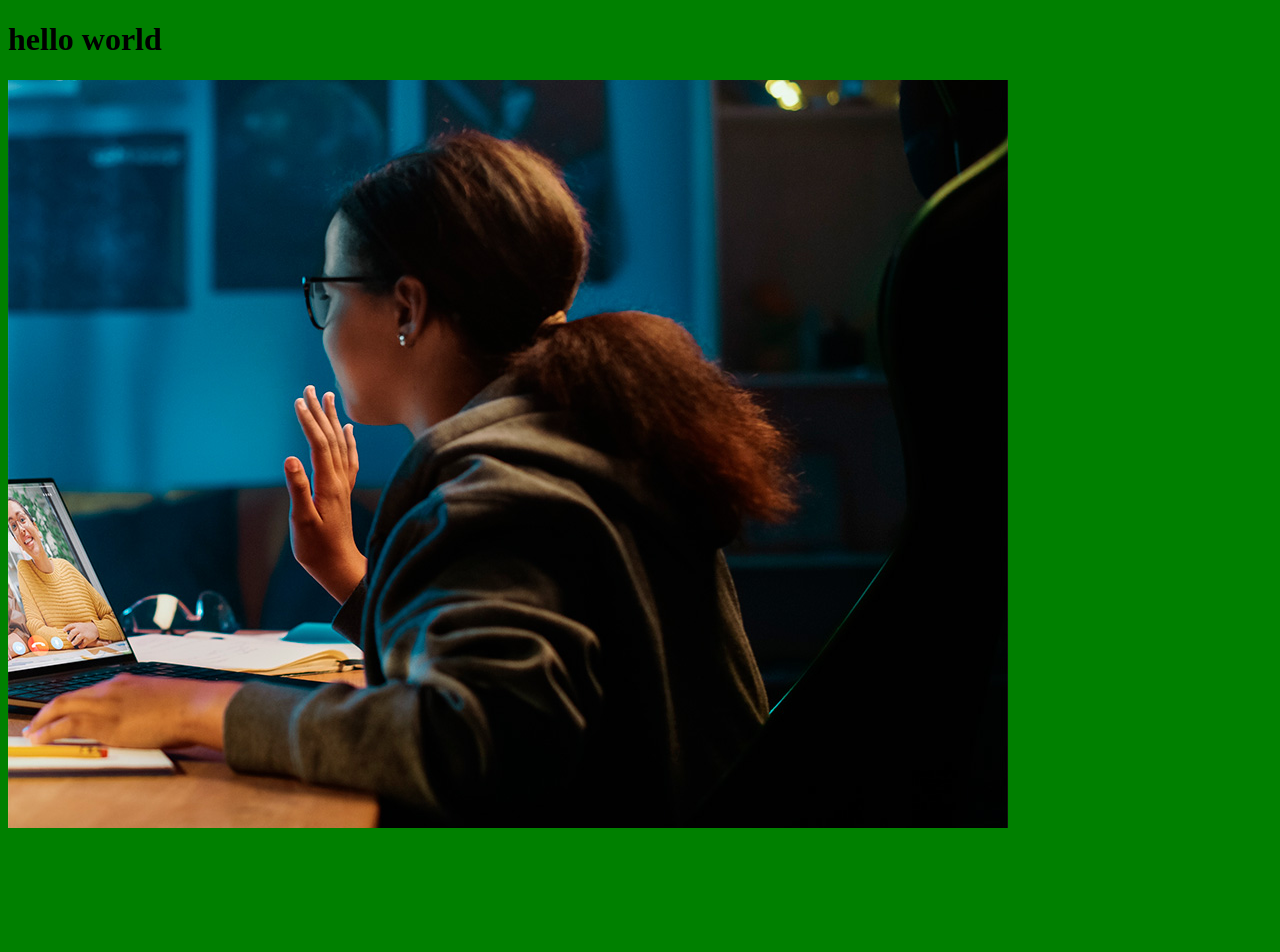
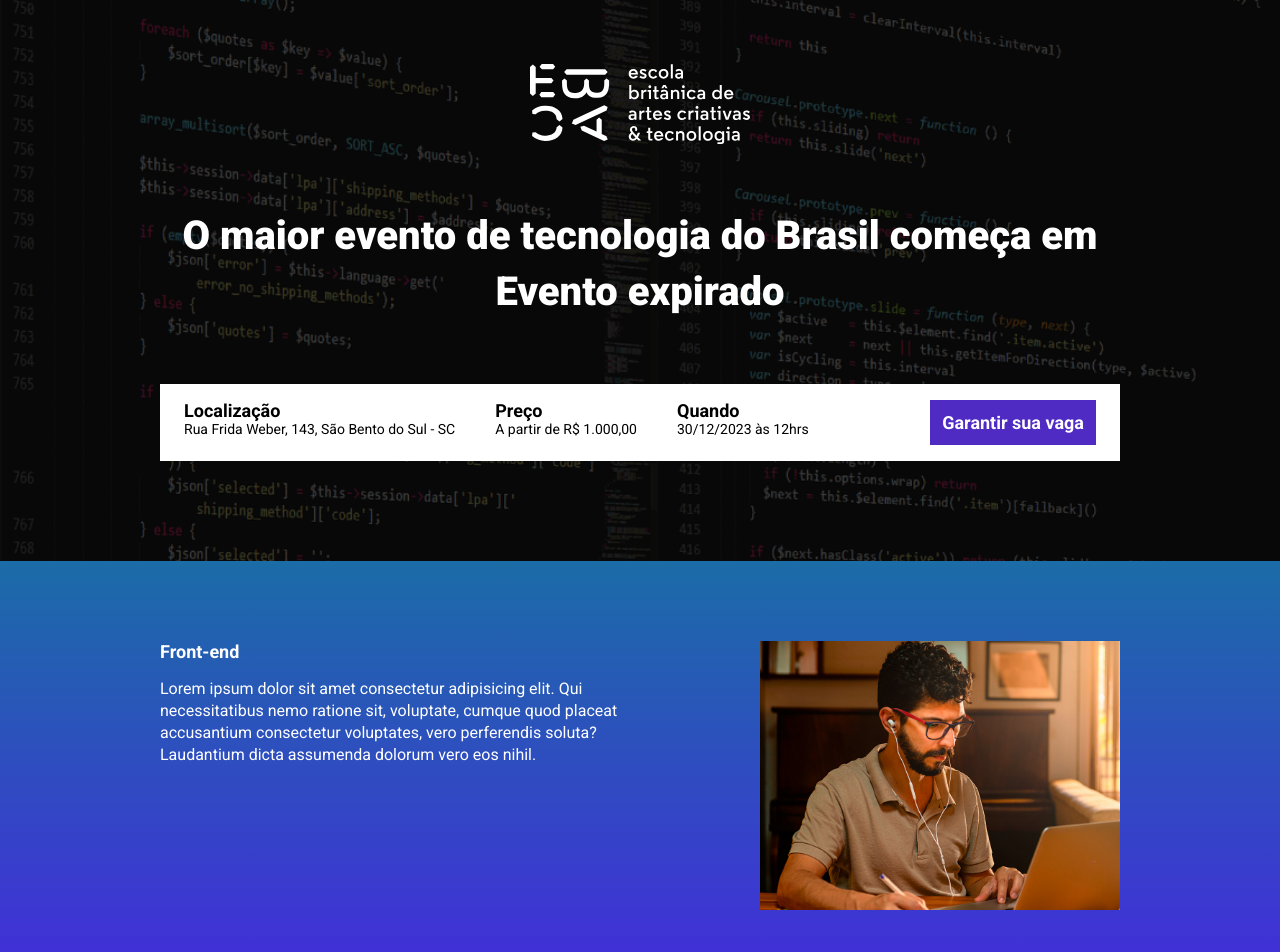
Before and after one commit to jebcode2021/ebac_tech_talks, a website built with Parcel: page src/index.html in a window 1280 px wide. Shown: the top 952 px of the page. Before the commit the page ends 840 px from the top, so only its background shows below. Built offline with nearby package versions, Linux system fonts and the light colour scheme.

Commit message:
criando a contagem regressiva

```diff
--- a/package.json
+++ b/package.json
@@ -2,9 +2,9 @@
   "name": "ebac_talks",
   "version": "1.0.0",
   "description": "",
-  "main": "index.js",
   "scripts": {
     "dev": "parcel src/index.html src/css/style.scss src/js/script.js",
+    "build": "parcel build src/index.html",
     "test": "echo \"Error: no test specified\" && exit 1"
   },
   "keywords": [],
--- /dev/null
+++ b/src/css/_event.scss
@@ -0,0 +1,77 @@
+@use "variables";
+
+.event {
+    padding: 80px 0;
+
+    &--frontend {
+        background-image: linear-gradient(variables.$blue1, variables.$blue2);
+    }
+
+    &--ux-ui {
+        background-image: linear-gradient(variables.$blue2, variables.$pink1);
+    }
+
+    &--data-science {
+        background-image: linear-gradient(variables.$pink1, variables.$pink2);
+    }
+
+    &--backend {
+        background-image: linear-gradient(variables.$pink2, variables.$pink1);
+    }
+
+    &--image--left {
+        .container {
+            flex-direction: row-reverse;
+        }
+    }
+
+    .container {
+        display: flex;
+        gap: 40px;
+    }
+
+    &--image--right {
+        .container {
+            flex-direction: row;
+        }
+    }
+
+    .container {
+        display: flex;
+    }
+
+    &__image {
+        max-width: 360px;
+    }
+
+    &__details {
+        margin-right: 40px;
+
+        &__title {
+            font-size: 18px;
+            font-weight: bold;
+            margin-bottom: 16px;
+        }
+
+        &__description {
+            font-size: 16px;
+            line-height: 22px;
+        }
+    }
+
+
+    @media (max-width: 640px) {
+        .container {
+            display: block;
+        }
+
+        &__image {
+            width: 100%;
+        }
+
+        &__details {
+            margin-right: 0;
+            margin-bottom: 16px;
+        }
+    }
+}
--- /dev/null
+++ b/src/css/_hero.scss
@@ -0,0 +1,55 @@
+@use "variables";
+
+.hero {
+    padding-top: 64px;
+    padding-bottom: 100px;
+    background-image: url("../img/fundo.png");
+    background-repeat: no-repeat;
+    background-size: cover;
+    position: relative;
+
+    .container {
+        position: relative;
+    }
+
+    &::before {
+        position: absolute;
+        top: 0;
+        left: 0;
+        width: 100%;
+        height: 100%;
+        background-color: variables.$textColorPreto;
+        content: '';
+        opacity: .7;
+    }
+
+    &__text {
+        padding-top: 64px;
+        padding-bottom: 64px;
+        font-size: 40px;
+        line-height: 56px;
+        color: variables.$textColorBranco;
+        font-weight: 880;
+        text-align: center;
+    }
+
+    &__logo {
+        margin: 0 auto;
+        height: 80px;
+        display: block;
+    }
+
+    @media (max-width: 640px) {
+       padding: 40px 0;
+
+        &__logo {
+            height: 40px;
+        }
+
+        &__text {
+            font-size: 22px;
+            line-height: 24px;
+            margin: 24px 0;
+        }
+    }
+}
--- /dev/null
+++ b/src/css/_variables.scss
@@ -0,0 +1,9 @@
+$textColorBranco: #fff;
+$textColorPreto: #000;
+
+$blue1: #1b6ca7;
+$blue2: #442bdb;
+$blue3: #4f2ac3;
+
+$pink1: #89223b;
+$pink2: #9c791d;
--- /dev/null
+++ b/src/css/components/_buttons.scss
@@ -0,0 +1,25 @@
+@use "../variables";
+
+.button {
+    padding: 12px;
+    font-size: 18px;
+    font-weight: bold;
+    text-decoration: none;
+    text-align: center;
+    white-space: nowrap;
+
+    &--primary {
+        background-color: variables.$blue3;
+        color: variables.$textColorBranco;
+    }
+
+    @media (max-width: 640px) {
+        display: block;
+        width: 100%;
+    }
+
+    @media (max-width: 1024px) {
+        display: flex;
+        align-items: center;
+    }
+}
--- /dev/null
+++ b/src/css/components/_infosbar.scss
@@ -0,0 +1,42 @@
+@use "../variables";
+
+.infos-bar {
+    padding: 16px 24px;
+    background-color: variables.$textColorBranco;
+    display: flex;
+    justify-content: space-between;
+
+    &__infos {
+        display: flex;
+        gap: 40px;
+
+        &__item {
+            font-size: 14px;
+            color: variables.$textColorPreto;
+
+            b {
+                color: variables.$textColorPreto;
+                font-size: 18px;
+                display: block;
+            }
+        }
+    }
+
+    @media (max-width: 640px) {
+        display: block;
+
+        &__infos {
+            display: block;
+
+            &__item {
+                margin-bottom: 24px;
+            }
+        }
+    }
+
+    @media (max-width: 1024px) {
+        &__infos {
+            gap: 16px;
+        }
+    }
+}
--- a/src/css/style.scss
+++ b/src/css/style.scss
@@ -1,3 +1,28 @@
-body {
-    background-color: green;
+@use "hero";
+@use "components/infosbar";
+@use "components/buttons";
+@use "event";
+@use "variables";
+
+* {
+    margin: 0;
+    padding: 0;
+    box-sizing: border-box;
+    font-family: Roboto, sans-serif;
+    color: variables.$textColorBranco;
+    list-style: none;
 }
+
+.container {
+    max-width: 960px;
+    width: 100%;
+    margin: 0 auto;
+
+    @media (max-width: 640px) {
+        max-width:80%;
+    }
+
+    @media (max-width: 1024px) {
+        max-width: 90%;
+    }
+}
--- a/src/index.html
+++ b/src/index.html
@@ -1,15 +1,99 @@
 <!DOCTYPE html>
-<html lang="en">
+<html lang="pt-BR">
+
 <head>
     <meta charset="UTF-8">
     <meta name="viewport" content="width=device-width, initial-scale=1.0">
-    <title>Document</title>
+    <title>EBAC Tech Talks</title>
+    <link rel="preconnect" href="https://fonts.googleapis.com">
+    <link rel="preconnect" href="https://fonts.gstatic.com" crossorigin>
+    <link href="https://fonts.googleapis.com/css2?family=Roboto:wght@400;700;900&display=swap" rel="stylesheet">
     <link rel="stylesheet" href="css/style.scss">
+    <link rel="stylesheet" href="https://unpkg.com/aos@next/dist/aos.css" />
 </head>
+
 <body>
+    <header class="hero">
+        <div class="container">
+            <img class="hero__logo" src="img/ebac_logo.svg" alt="EBAC">
+            <p class="hero__text">
+                O maior evento de tecnologia do Brasil começa em
+                <span id="contador"></span>
+            </p>
+            <div class="infos-bar">
+                <ul class="infos-bar__infos">
+                    <li class="infos-bar__infos__item">
+                        <b>Localização</b>
+                        Rua Frida Weber, 143, São Bento do Sul - SC
+                    </li>
+                    <li class="infos-bar__infos__item">
+                        <b>Preço</b>
+                        A partir de R$ 1.000,00
+                    </li>
+                    <li class="infos-bar__infos__item">
+                        <b>Quando</b>
+                        30/12/2023 às 12hrs
+                    </li>
+                </ul>
 
-    <h1>hello world</h1>
-    <img src="img/backend.png" alt="">
+                <a href="#" class="button button--primary">
+                    Garantir sua vaga
+                </a>
+            </div>
+        </div>
+    </header>
+
+    <section class="event event--frontend">
+        <div class="container" data-aos="fade-right">
+            <div class="event__details">
+                <h2 class="event__details__title">Front-end</h2>
+                <p class="event__details__description">
+                    Lorem ipsum dolor sit amet consectetur adipisicing elit. Qui necessitatibus nemo ratione sit, voluptate, cumque quod placeat accusantium consectetur voluptates, vero perferendis soluta? Laudantium dicta assumenda dolorum vero eos nihil.
+                </p>
+            </div>
+            <img class="event__image" src="img/frontend.png" alt="Front-end">
+        </div>
+    </section>
+
+    <section class="event event--ux-ui event--image--left">
+        <div class="container" data-aos="fade-left">
+            <div class="event__details">
+                <h2 class="event__details__title">UX/UX</h2>
+                <p class="event__details__description">
+                    Lorem ipsum dolor sit amet consectetur adipisicing elit. Qui necessitatibus nemo ratione sit, voluptate, cumque quod placeat accusantium consectetur voluptates, vero perferendis soluta? Laudantium dicta assumenda dolorum vero eos nihil.
+                </p>
+            </div>
+            <img class="event__image" src="img/ui-ux.png" alt="Front-end">
+        </div>
+    </section>
+
+    <section class="event event--data-science">
+        <div class="container" data-aos="fade-right">
+            <div class="event__details">
+                <h2 class="event__details__title">Data Science</h2>
+                <p class="event__details__description">
+                    Lorem ipsum dolor sit amet consectetur adipisicing elit. Qui necessitatibus nemo ratione sit, voluptate, cumque quod placeat accusantium consectetur voluptates, vero perferendis soluta? Laudantium dicta assumenda dolorum vero eos nihil.
+                </p>
+            </div>
+            <img class="event__image" src="img/data.png" alt="Front-end">
+        </div>
+    </section>
+
+    <section class="event event--backend event--image--left">
+        <div class="container" data-aos="fade-left">
+            <div class="event__details">
+                <h2 class="event__details__title">Back-end</h2>
+                <p class="event__details__description">
+                    Lorem ipsum dolor sit amet consectetur adipisicing elit. Qui necessitatibus nemo ratione sit, voluptate, cumque quod placeat accusantium consectetur voluptates, vero perferendis soluta? Laudantium dicta assumenda dolorum vero eos nihil.
+                </p>
+            </div>
+            <img class="event__image" src="img/backend.png" alt="Front-end">
+        </div>
+    </section>
+
+    <script src="https://unpkg.com/aos@next/dist/aos.js"></script>
     <script src="js/script.js"></script>
+
 </body>
+
 </html>
--- a/src/js/script.js
+++ b/src/js/script.js
@@ -1 +1,29 @@
-console.log('Hello World!');
+AOS.init();
+
+const dataDoEvento = new Date("Dec 31, 2023 01:49:00");
+const timeStampDoEvento = dataDoEvento.getTime();
+
+const contaAsHoras = setInterval(function () {
+    const agora = new Date();
+    const timeStampAtual= agora.getTime();
+
+    const distanciaAteOEvento = timeStampDoEvento - timeStampAtual;
+
+    const diaEmMs = 1000 * 60 * 60 * 24;
+    const horaEmMs = 1000 * 60 * 60;
+    const minutoEmMs = 1000 * 60;
+    const segundoEmMs = 1000;
+
+
+    const diasAteOEvento = Math.floor(distanciaAteOEvento / diaEmMs);
+    const horasAteOEvento = Math.floor((distanciaAteOEvento % diaEmMs) / horaEmMs);
+    const minutosAteOEvento = Math.floor((distanciaAteOEvento % horaEmMs) / minutoEmMs);
+    const segundosAteOEvento = Math.floor((distanciaAteOEvento % minutoEmMs) / segundoEmMs);
+
+    document.getElementById('contador').innerHTML = `${diasAteOEvento}d ${horasAteOEvento}h ${minutosAteOEvento}m ${segundosAteOEvento}s`;
+
+    if (distanciaAteOEvento < 0) {
+        clearInterval(contaAsHoras);
+        document.getElementById('contador').innerHTML = 'Evento expirado';
+    }
+}, 1000);
```
